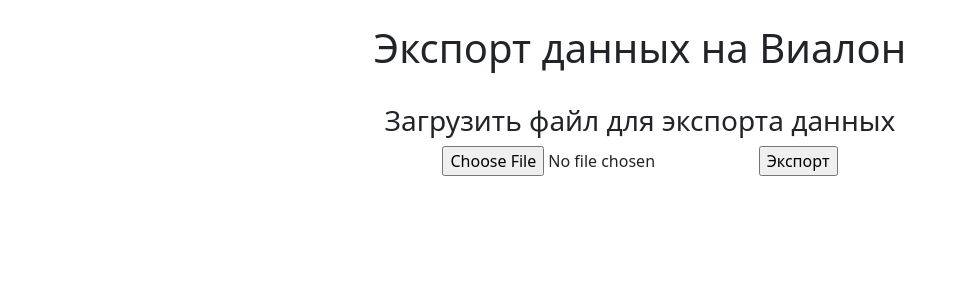
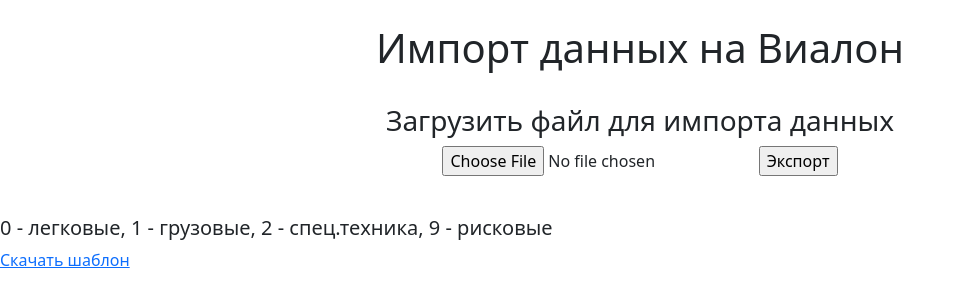
Before and after one commit to belousovsergey56/gurtam, a Flask app: page /export in a window 1280 px wide. Shown: the part 73-380 px from the top of the page, without its empty margins (0-966 px from the left). Run offline with Flask 3, Linux system fonts and the light colour scheme.

Commit message:
upd names, added a link to download the template file

```diff
--- a/templates/export_fms4.html
+++ b/templates/export_fms4.html
@@ -1,16 +1,19 @@
 {% extends 'base.html' %}
 
-{% block title %}Export to Gurtam{% endblock %}
+{% block title %}Import to Gurtam{% endblock %}
 
 {% block body %}
-<h1 class="text-center">Экспорт данных на Виалон</h1>
+<h1 class="text-center">Импорт данных на Виалон</h1>
 <br>
 <form method="post" enctype="multipart/form-data">
     {{ form.csrf_token }}
-    <h3 class="text-center">Загрузить файл для экспорта данных</h3>
+    <h3 class="text-center">Загрузить файл для импорта данных</h3>
     <p class="text-center">
     {{ form.export_file }}
         {{ form.submit }}
     </p>
 </form>
+<br>
+<h5>0 - легковые, 1 - грузовые, 2 - спец.техника, 9 - рисковые</h5>
+<a href="/static/excel_template.xlsx" download="">Скачать шаблон</a>
 {% endblock %}
```
